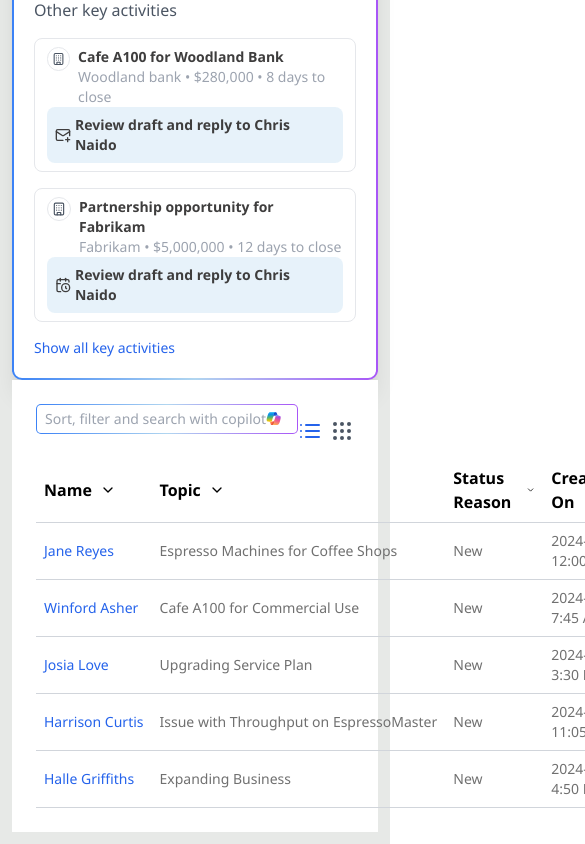
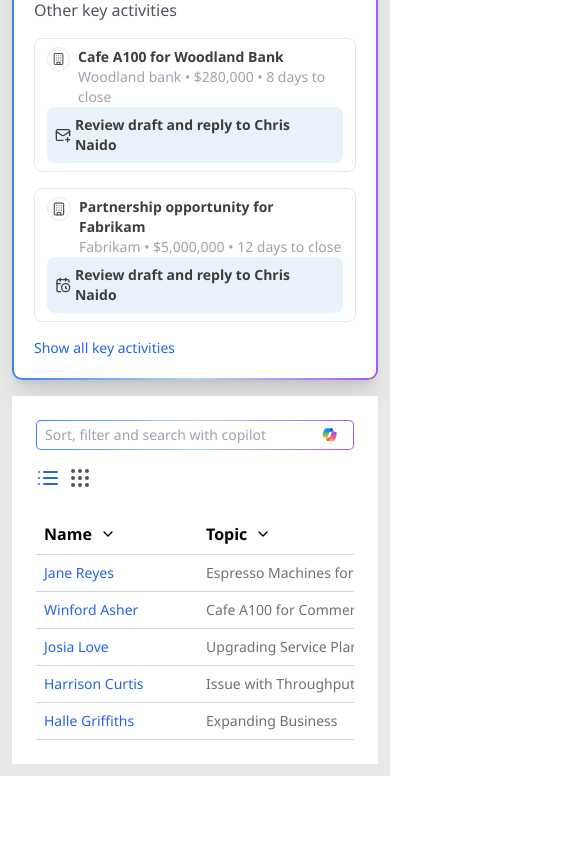
Before and after one commit to Olamide-Bello/crm-dashboard, a Next.js app: page /leads in a window 390 px wide. Shown: the part 899-1743 px from the top of the page, 585 px wide, since content can reach past the window. After the commit the page ends 1675 px from the top, so only its background shows below. Built offline with nearby package versions, Linux system fonts and the light colour scheme.

Commit message:
Fix lead list overflow

```diff
--- a/components/leads/LeadList.jsx
+++ b/components/leads/LeadList.jsx
@@ -19,26 +19,53 @@
     const hasResults = filteredLeads.length > 0;
 
     return (
-        <div className="p-6 bg-white">
-            <div className="flex items-center justify-between">
-                <div className="relative mb-6 w-80 bg-gradient-to-r from-blue-500 via-[#b1d6f0] to-purple-500 p-[1px] rounded-[5px]">
+        <div className="p-6 bg-white mt-4">
+            <div className="flex md:items-center md:flex-row flex-col gap-4 md:justify-between mb-6">
+                <div className="relative w-full md:w-80 bg-gradient-to-r from-blue-500 via-[#b1d6f0] to-purple-500 p-[1px] rounded-[5px]">
                     <input
                         type="text"
                         placeholder="Sort, filter and search with copilot"
                         value={searchTerm}
                         onChange={(e) => setSearchTerm(e.target.value)}
                         className="px-2 py-1 border-none focus:outline-none rounded w-full text-sm text-[#707070]"
+                        aria-label="Search leads"
                     />
                     <Copilot className="w-4 h-4 absolute top-1/2 right-4 -translate-y-[50%]" />
                 </div>
                 <div className="flex items-center gap-2">
-                    <span title="Show list view"><List onClick={() => setViewMode("list")} className={`w-6 h-6 ${viewMode === "list" ? "text-blue-600" : "text-gray-600 cursor-pointer hover:text-blue-300"}`} /></span>
-                    <span title="Show grid view"><Grip onClick={() => setViewMode("grid")} className={`w-6 h-6 ${viewMode === "grid" ? "text-blue-600" : "text-gray-600 cursor-pointer hover:text-blue-300"}`} /></span>
+                    <button title="Show list view" aria-label="Show list view" onClick={() => setViewMode("list")}>
+                        <List className={`w-6 h-6 ${viewMode === "list" ? "text-blue-600" : "text-gray-600 cursor-pointer hover:text-blue-300"}`} />
+                    </button>
+                    <button title="Show grid view" aria-label="Show grid view" onClick={() => setViewMode("grid")}>
+                        <Grip className={`w-6 h-6 ${viewMode === "grid" ? "text-blue-600" : "text-gray-600 cursor-pointer hover:text-blue-300"}`} />
+                    </button>
                 </div>
             </div>
             {hasResults ? (
-                viewMode === "list" ? (
-                    <table className="table-auto w-full border-collapse border-none">
+                <>
+                    <div className={`grid grid-cols-1 sm:grid-cols-2 lg:grid-cols-3 gap-4 ${viewMode === "list" ? "hidden" : "block"}`}>
+                        {filteredLeads.map((lead) => (
+                            <div
+                                key={lead.id}
+                                className="border border-gray-300 rounded-lg p-4 hover:bg-gray-100 cursor-pointer"
+                                onClick={() => setSelectedLead(lead)}
+                                tabIndex="0"
+                                role="button"
+                                aria-pressed="false"
+                            >
+                                <div className="flex items-center gap-2 mb-2">
+                                    <div className='w-8 h-8 p-1 bg-white rounded-full border' title="User">
+                                        <User2 className='w-full h-full text-gray-600' />
+                                    </div>
+                                    <h2 className="font-bold text-lg">{lead.name}</h2>
+                                </div>
+                                <p className="text-gray-700 mb-1">{lead.topic}</p>
+                                <p className="text-gray-500 text-sm">{lead.createdOn}</p>
+                            </div>
+                        ))}
+                    </div>
+                    <div className={`w-full overflow-x-auto ${viewMode === "grid" ? "hidden" : "block"}`}>
+                        <table className="table-auto min-w-[768px] border-collapse border-none">
                             <thead>
                                 <tr className="border-b border-gray-300 text-left">
                                     <th className="w-[25%] p-2"><span className="flex items-center gap-2">Name <ChevronDown className='w-4 h-4' /></span></th>
@@ -53,35 +80,20 @@
                                         key={lead.id}
                                         className="hover:bg-gray-200 cursor-pointer border-b border-gray-300 text-[#707070] text-sm"
                                         onClick={() => setSelectedLead(lead)}
+                                        tabIndex="0"
+                                        role="button"
+                                        aria-pressed="false"
                                     >
                                         <td className="w-[25%] p-2 truncate text-blue-600">{lead.name}</td>
-                                    <td className="w-[25%] p-2 truncate">{lead.topic}</td>
+                                        <td className="w-[25%] p-2"><div className="truncate w-full">{lead.topic}</div></td>
                                         <td className="w-[25%] p-2">New</td>
                                         <td className="w-[25%] p-2">{lead.createdOn}</td>
                                     </tr>
                                 ))}
                             </tbody>
                         </table>
-                ) : (
-                    <div className="grid grid-cols-1 sm:grid-cols-2 lg:grid-cols-3 gap-4">
-                        {filteredLeads.map((lead) => (
-                            <div
-                                key={lead.id}
-                                className="border border-gray-300 rounded-lg p-4 hover:bg-gray-100 cursor-pointer"
-                                onClick={() => setSelectedLead(lead)}
-                            >
-                                <div className="flex items-center gap-2 mb-2">
-                                    <div className='w-8 h-8 p-1 bg-white rounded-full border'>
-                                        <User2 className='w-full h-full text-gray-600' />
                     </div>
-                                    <h2 className="font-bold text-lg">{lead.name}</h2>
-                                </div>
-                                <p className="text-gray-700 mb-1">{lead.topic}</p>
-                                <p className="text-gray-500 text-sm">{lead.createdOn}</p>
-                            </div>
-                        ))}
-                    </div>
-                )
+                </>
             ) : (
                 <div className="text-gray-500 text-center mt-6 flex flex-col items-center justify-center min-h-32">
                     <Rabbit className="w-16 h-16" />
```
Lines whose indentation alone changed are shown as unchanged.
